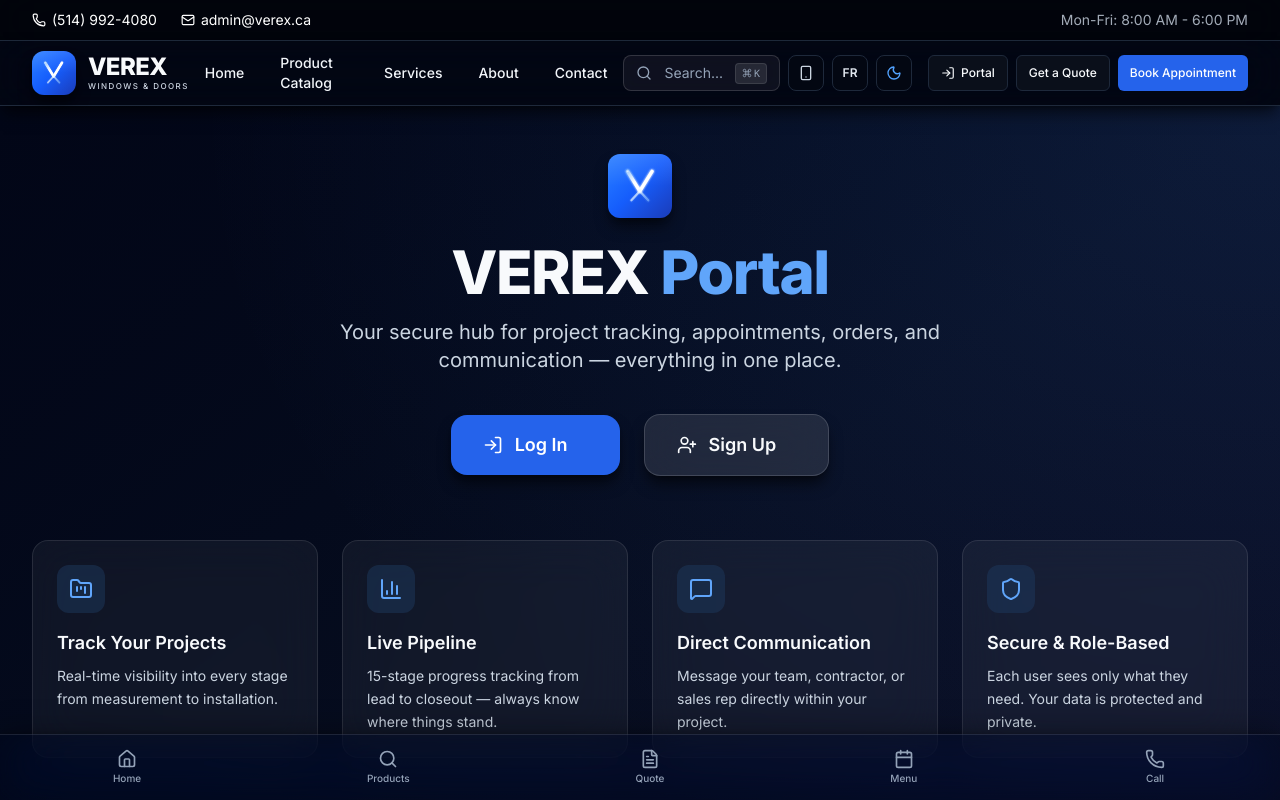
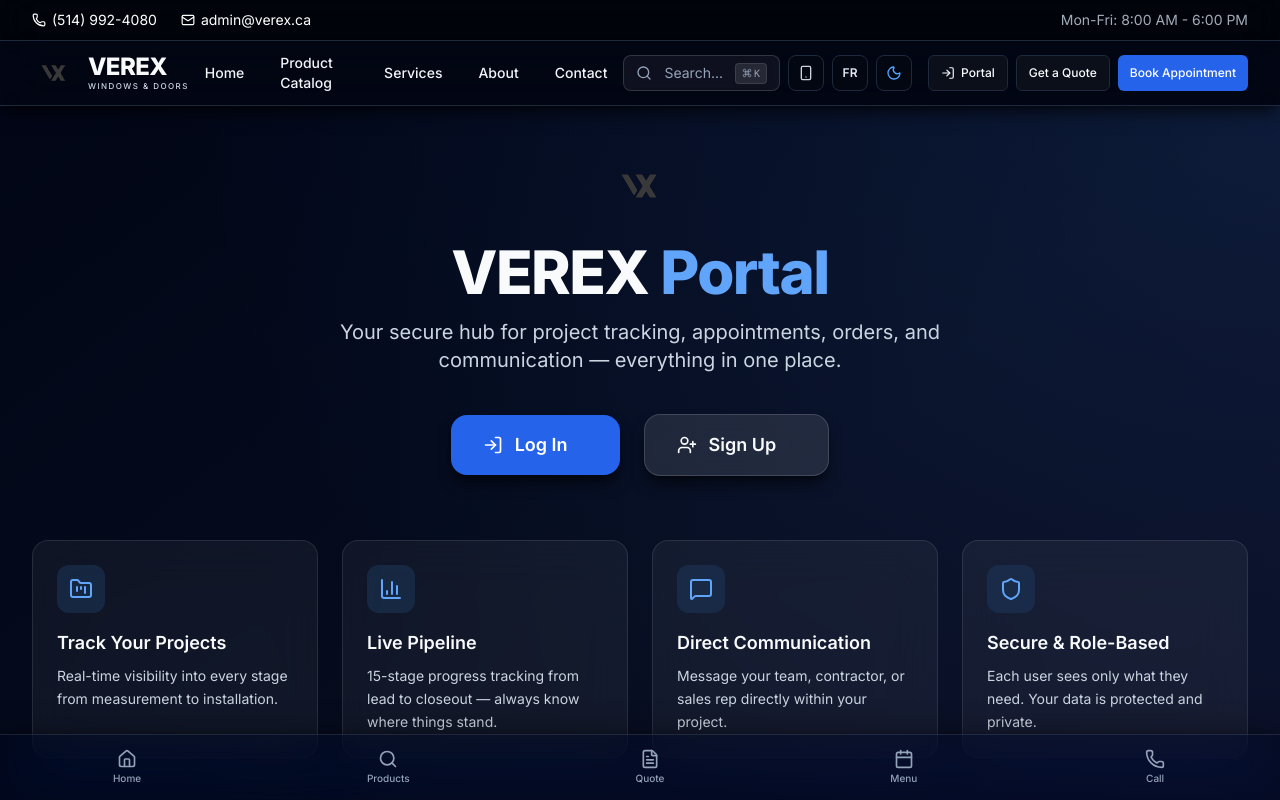
Before and after one commit to OL-Projects/verrex-website, a Next.js app: page /en/portal in a window 1280 px wide. Shown: the top 800 px of the page. Built offline with nearby package versions, Linux system fonts and the light colour scheme.

Commit message:
feat: replace inline SVG logo with official VX logo image

```diff
--- a/src/components/ui/verrex-logo.tsx
+++ b/src/components/ui/verrex-logo.tsx
@@ -1,4 +1,5 @@
 import React from "react"
+import Image from "next/image"
 
 interface VEREXLogoProps {
   className?: string
@@ -7,98 +8,19 @@ interface VEREXLogoProps {
 }
 
 /**
- * VEREX VX Monogram Logo — Premium Edition
- * A sophisticated V+X geometric mark with layered strokes,
- * inner glow, and gradient depth for a high-end brand feel.
+ * VEREX VX Logo — Uses the official VX logo SVG image.
+ * Displays the logo at the requested size with proper dark/light mode handling.
  */
 export function VEREXIcon({ className = "", size = 40 }: { className?: string; size?: number }) {
   return (
-    <svg
-      viewBox="0 0 48 52"
-      fill="none"
-      xmlns="http://www.w3.org/2000/svg"
+    <Image
+      src="/images/vx-logo.svg"
+      alt="VEREX logo"
       width={size}
       height={size}
-      className={className}
-      aria-label="VEREX logo"
-    >
-      <defs>
-        {/* Primary gradient — bright blue to white */}
-        <linearGradient id="vx-main" x1="8" y1="4" x2="40" y2="48" gradientUnits="userSpaceOnUse">
-          <stop offset="0%" stopColor="#93C5FD" />
-          <stop offset="35%" stopColor="#FFFFFF" />
-          <stop offset="65%" stopColor="#FFFFFF" />
-          <stop offset="100%" stopColor="#93C5FD" />
-        </linearGradient>
-        {/* Glow gradient for shadow strokes */}
-        <linearGradient id="vx-glow" x1="8" y1="4" x2="40" y2="48" gradientUnits="userSpaceOnUse">
-          <stop offset="0%" stopColor="#60A5FA" stopOpacity="0.4" />
-          <stop offset="50%" stopColor="#BFDBFE" stopOpacity="0.2" />
-          <stop offset="100%" stopColor="#60A5FA" stopOpacity="0.4" />
-        </linearGradient>
-        {/* Accent gradient for X extensions */}
-        <linearGradient id="vx-accent" x1="16" y1="30" x2="32" y2="46" gradientUnits="userSpaceOnUse">
-          <stop offset="0%" stopColor="#FFFFFF" stopOpacity="0.9" />
-          <stop offset="100%" stopColor="#93C5FD" stopOpacity="0.6" />
-        </linearGradient>
-        {/* Soft glow filter */}
-        <filter id="vx-soft-glow" x="-20%" y="-20%" width="140%" height="140%">
-          <feGaussianBlur in="SourceGraphic" stdDeviation="1.5" result="blur" />
-          <feMerge>
-            <feMergeNode in="blur" />
-            <feMergeNode in="SourceGraphic" />
-          </feMerge>
-        </filter>
-      </defs>
-
-      {/* Background glow layer — soft V shadow */}
-      <path
-        d="M8 7L24 33L40 7"
-        stroke="url(#vx-glow)"
-        strokeWidth="8"
-        strokeLinecap="round"
-        strokeLinejoin="round"
-        opacity="0.5"
-      />
-
-      {/* V — Primary shape (bold, crisp) */}
-      <path
-        d="M8 7L24 33L40 7"
-        stroke="url(#vx-main)"
-        strokeWidth="4.5"
-        strokeLinecap="round"
-        strokeLinejoin="round"
-        filter="url(#vx-soft-glow)"
-      />
-
-      {/* X — Left extension from vertex */}
-      <path
-        d="M24 33L13 45"
-        stroke="url(#vx-accent)"
-        strokeWidth="3"
-        strokeLinecap="round"
-      />
-
-      {/* X — Right extension from vertex */}
-      <path
-        d="M24 33L35 45"
-        stroke="url(#vx-accent)"
-        strokeWidth="3"
-        strokeLinecap="round"
-      />
-
-      {/* X glow shadows */}
-      <path d="M24 33L13 45" stroke="url(#vx-glow)" strokeWidth="6" strokeLinecap="round" opacity="0.3" />
-      <path d="M24 33L35 45" stroke="url(#vx-glow)" strokeWidth="6" strokeLinecap="round" opacity="0.3" />
-
-      {/* Vertex highlight — luminous point where V meets X */}
-      <circle cx="24" cy="33" r="3" fill="url(#vx-main)" opacity="0.35" />
-      <circle cx="24" cy="33" r="1.5" fill="white" opacity="0.8" />
-
-      {/* Top accent highlights on V arms */}
-      <circle cx="8" cy="7" r="1.2" fill="white" opacity="0.6" />
-      <circle cx="40" cy="7" r="1.2" fill="white" opacity="0.6" />
-    </svg>
+      className={`object-contain ${className}`}
+      priority
+    />
   )
 }
 
@@ -106,12 +28,17 @@ export function VEREXLogo({ className = "", size = 44, variant = "icon" }: VEREX
   if (variant === "icon") {
     return (
       <div
-        className={`relative flex items-center justify-center rounded-xl bg-gradient-to-br from-blue-500 via-blue-600 to-blue-800 shadow-lg shadow-blue-500/30 ring-1 ring-white/10 ${className}`}
+        className={`relative flex items-center justify-center ${className}`}
         style={{ width: size, height: size }}
       >
-        {/* Inner subtle highlight */}
-        <div className="absolute inset-0 rounded-xl bg-gradient-to-t from-transparent via-transparent to-white/10" />
-        <VEREXIcon size={size * 0.62} />
+        <Image
+          src="/images/vx-logo.svg"
+          alt="VEREX logo"
+          width={size}
+          height={size}
+          className="object-contain"
+          priority
+        />
       </div>
     )
   }
@@ -119,11 +46,17 @@ export function VEREXLogo({ className = "", size = 44, variant = "icon" }: VEREX
   return (
     <div className={`flex items-center gap-3 ${className}`}>
       <div
-        className="relative flex items-center justify-center rounded-xl bg-gradient-to-br from-blue-500 via-blue-600 to-blue-800 shadow-lg shadow-blue-500/30 ring-1 ring-white/10"
+        className="relative flex items-center justify-center"
         style={{ width: size, height: size }}
       >
-        <div className="absolute inset-0 rounded-xl bg-gradient-to-t from-transparent via-transparent to-white/10" />
-        <VEREXIcon size={size * 0.62} />
+        <Image
+          src="/images/vx-logo.svg"
+          alt="VEREX logo"
+          width={size}
+          height={size}
+          className="object-contain"
+          priority
+        />
       </div>
       <div className="flex flex-col">
         <span className="text-2xl font-extrabold tracking-tight leading-none">
```
Also changed, not shown: public/images/vx-logo.svg (added).
